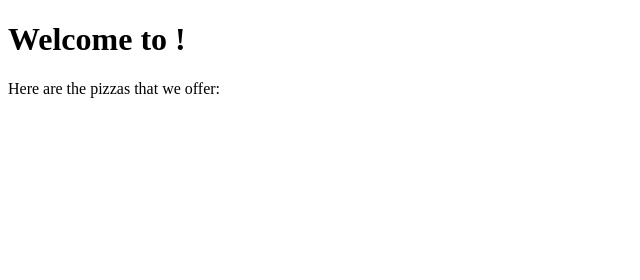
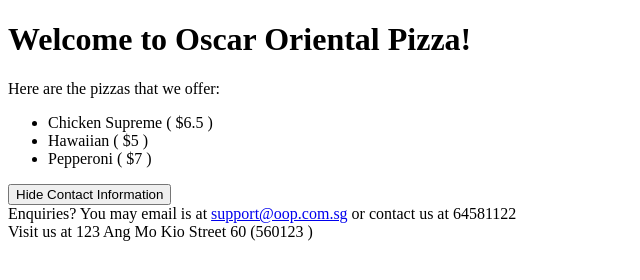
Before and after one commit to Roh00t/WebApiDevelopment, a plain HTML site: page assignment1/Assignment 1.html in a window 1280 px wide. Shown: the whole page, without its empty margins (0-640 px from the left). Drawn offline with nearby package versions, Linux system fonts and the light colour scheme.

Commit message:
Assignment1

```diff
--- a/assignment1/Assignment 1.html
+++ b/assignment1/Assignment 1.html
@@ -11,14 +11,16 @@
 
             </article>
         </section>
-		<!-- Implement the codes for the button -->
+
+		<button class="hideContactBtn">Hide Contact Information</button>
+
         <section id="contactInfo">
         </section>
 
-        <!-- Include the jQuery js file here -->
+        <script src="https://ajax.googleapis.com/ajax/libs/jquery/3.5.1/jquery.min.js"></script>
 
         <script>
-			/* Write your answers to Assignment 1 in this script */
+
             var restaurantInfo = {
                 name: "Oscar Oriental Pizza",
                 email: "support@oop.com.sg",
@@ -43,6 +45,38 @@
                         price: 7
                     }
                 ]
+
+
+            //Show name
+             $('.restaurantName').append(restaurantInfo.name);
+
+
+            //Show Pizza Information
+              $('.pizzas').append("<ul></ul>");
+              for(pizza in pizzas){
+                  $('ul').append("<li>" + pizzas[pizza].type + " ( $" +  pizzas[pizza].price + " ) " + "</li>");
+              };
+
+
+
+
+
+            //OnClick hideContactBtn
+            $('#contactInfo').append("Enquiries? You may email is at <a href='" + restaurantInfo.email + "'>" + restaurantInfo.email + "</a> or contact us at " + restaurantInfo.contactNumber + "<br> Visit us at " + restaurantInfo.address.streetName + " (" + restaurantInfo.address.postalCode + " )" );
+
+            $('.hideContactBtn').click(function(){
+            $('#contactInfo').toggle();
+
+             if($('.hideContactBtn').text() === "Hide Contact Information"){
+
+                $('.hideContactBtn').text("Show Contact Information");
+
+             }
+             else{
+
+                $('.hideContactBtn').text("Hide Contact Information");
+
+                }
+            });
+
         </script>
-
-</body><div id="shopback-app" style="z-index: 2147483647 !important; display: block !important;"></div></html>
```
